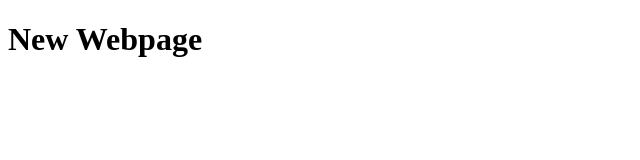
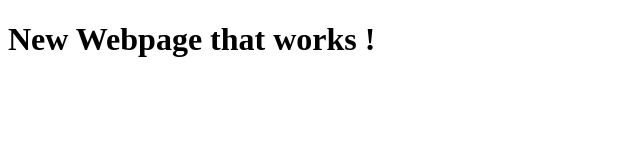
Before and after one commit to Vishma-Somaiah/coursera-test, a plain HTML site: page page/index.html in a window 1280 px wide. Shown: the whole page, without its empty margins (0-640 px from the left). Drawn offline with Linux system fonts and the light colour scheme.

Commit message:
Small changes

```diff
--- a/page/index.html
+++ b/page/index.html
@@ -4,6 +4,6 @@
 	<title>New Webpage</title>
 </head>
 <body>
- <h1>New Webpage</h1>
+ <h1>New Webpage that works !</h1>
 </body>
 </html>
```
